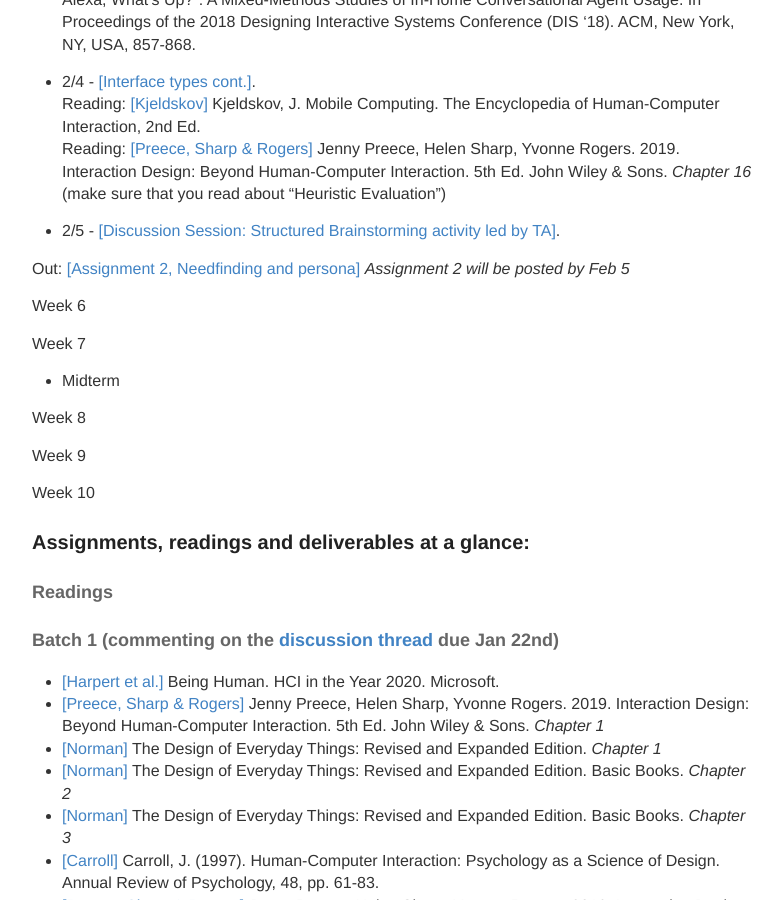
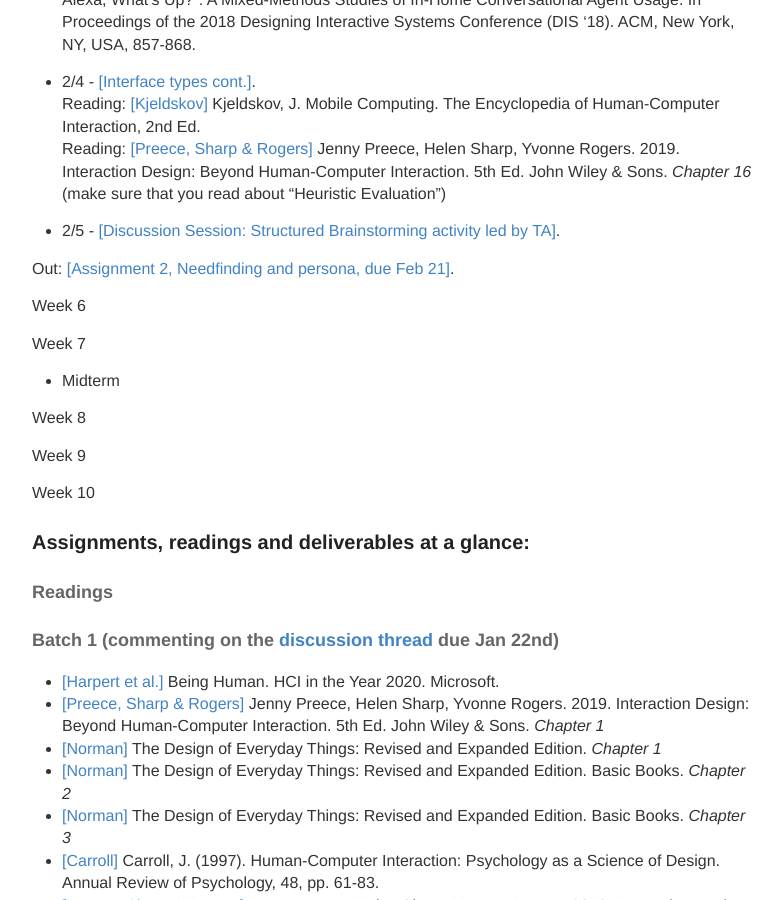
Before and after one commit to hciwang/hciwang.github.io, a Jekyll site: the page built from _posts/2021-1-1-lectures.md, in a window 1280 px wide and 900 px high, scrolled down 1807 px. Shown: the whole window, without its empty margins (248-1030 px from the left). Built offline with Jekyll 4.4.1, drawn with Linux system fonts in a browser that asks for light colours.

Commit message:
Update 2021-1-1-lectures.md

```diff
--- a/_posts/2021-1-1-lectures.md
+++ b/_posts/2021-1-1-lectures.md
@@ -69,8 +69,7 @@
 
 - 2/5 - [[Discussion Session: Structured Brainstorming activity led by TA]](https://canvas.ucdavis.edu/courses/539971/files/folder/Discussion?preview=11664194).
 
-Out: [[Assignment 2, Needfinding and persona]](https://canvas.ucdavis.edu/courses/539971/assignments/637089) *Assignment 2 will be posted by Feb 5*
-
+Out: [[Assignment 2, Needfinding and persona, due Feb 21]](https://canvas.ucdavis.edu/courses/539971/assignments/637089).
 
 Week 6
 
```
